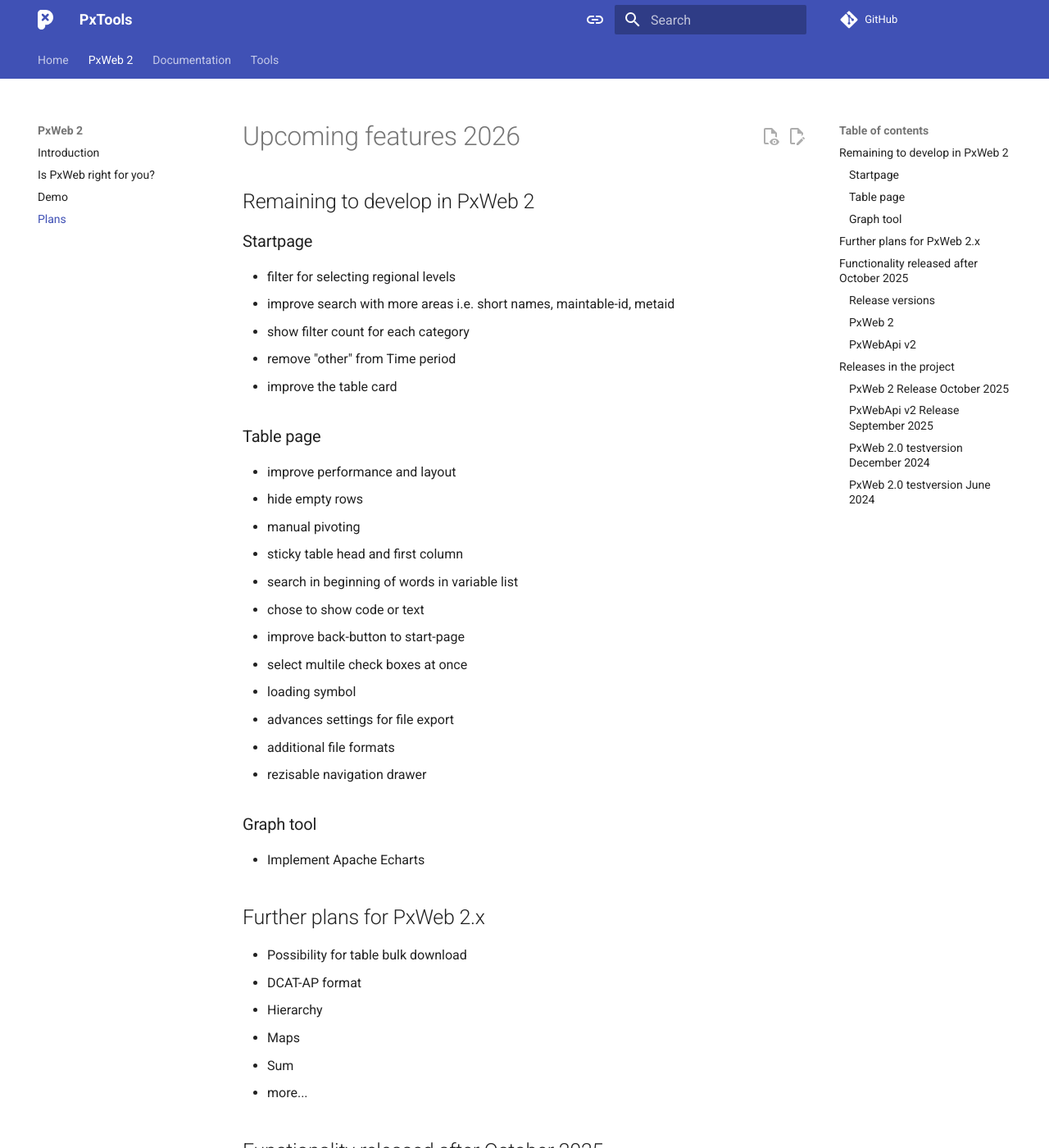
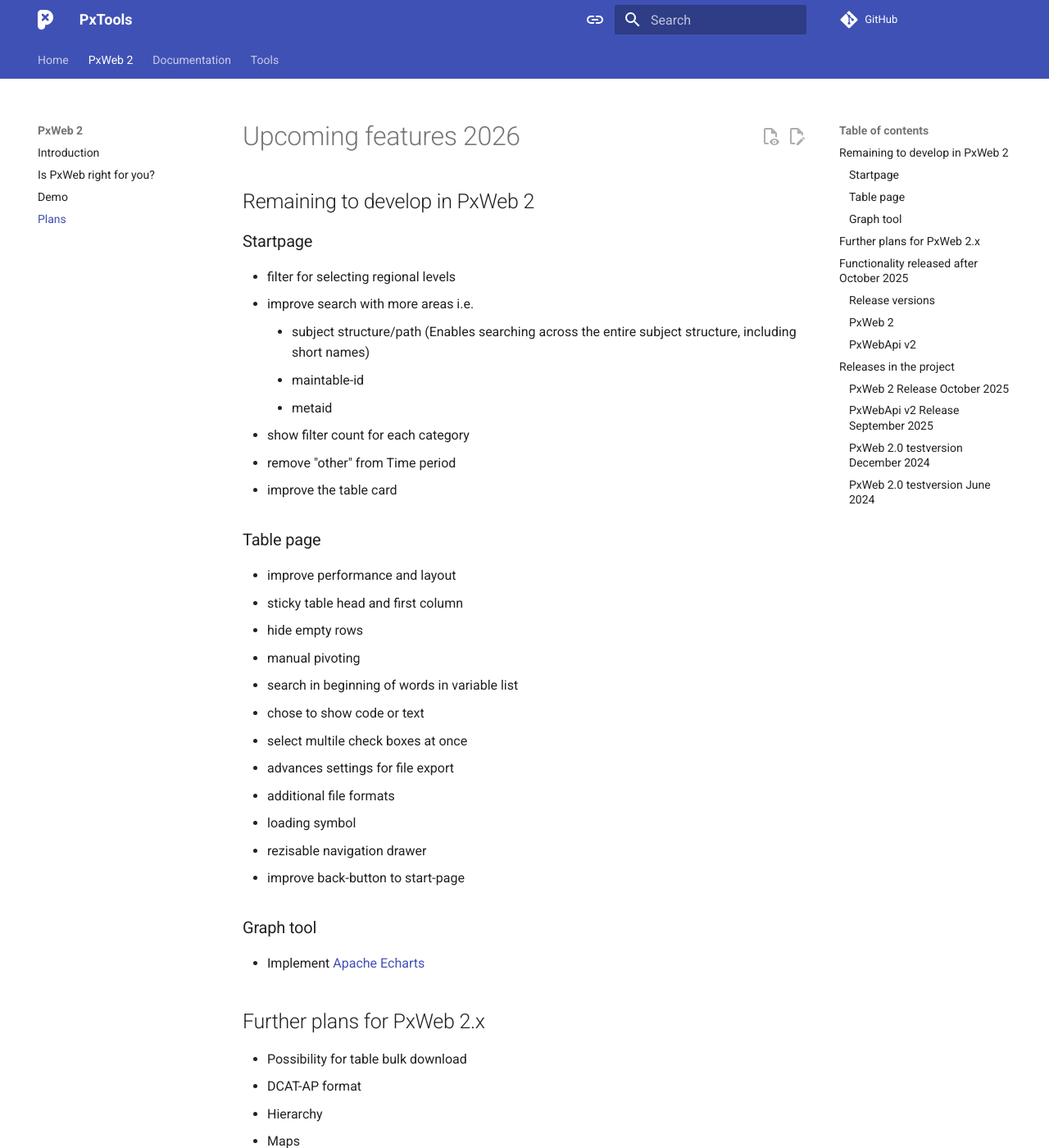
Before and after one commit to PxTools/pxtools.github.io, an MkDocs documentation site: the page built from docs/PxWeb2/project/plans.md, in a window 1280 px wide and 1400 px high. Shown: the whole window at 82% size. Built offline with MkDocs 1.6.1 and Material for MkDocs 9.7.7, drawn with Linux system fonts in a browser that asks for light colours; comment, search, counter and statistics services are not loaded.

Commit message:
Update plans.md

```diff
--- a/docs/PxWeb2/project/plans.md
+++ b/docs/PxWeb2/project/plans.md
@@ -4,27 +4,30 @@
 
 ### Startpage
   - filter for selecting regional levels
-  - improve search with more areas i.e. short names, maintable-id, metaid
+  - improve search with more areas i.e.
+     - subject structure/path (Enables searching across the entire subject structure, including short names)
+     - maintable-id
+     - metaid
   - show filter count for each category
   - remove "other" from Time period
   - improve the table card
 
 ### Table page
   - improve performance and layout
+  - sticky table head and first column
   - hide empty rows
   - manual pivoting
-  - sticky table head and first column
   - search in beginning of words in variable list
   - chose to show code or text
-  - improve back-button to start-page
   - select multile check boxes at once
-  - loading symbol
   - advances settings for file export
   - additional file formats
+  - loading symbol
   - rezisable navigation drawer
+  - improve back-button to start-page
 
 ### Graph tool
-- Implement Apache Echarts
+- Implement [Apache Echarts](https://echarts.apache.org/en/index.html)
 
 ## Further plans for PxWeb 2.x
 - Possibility for table bulk download
```
